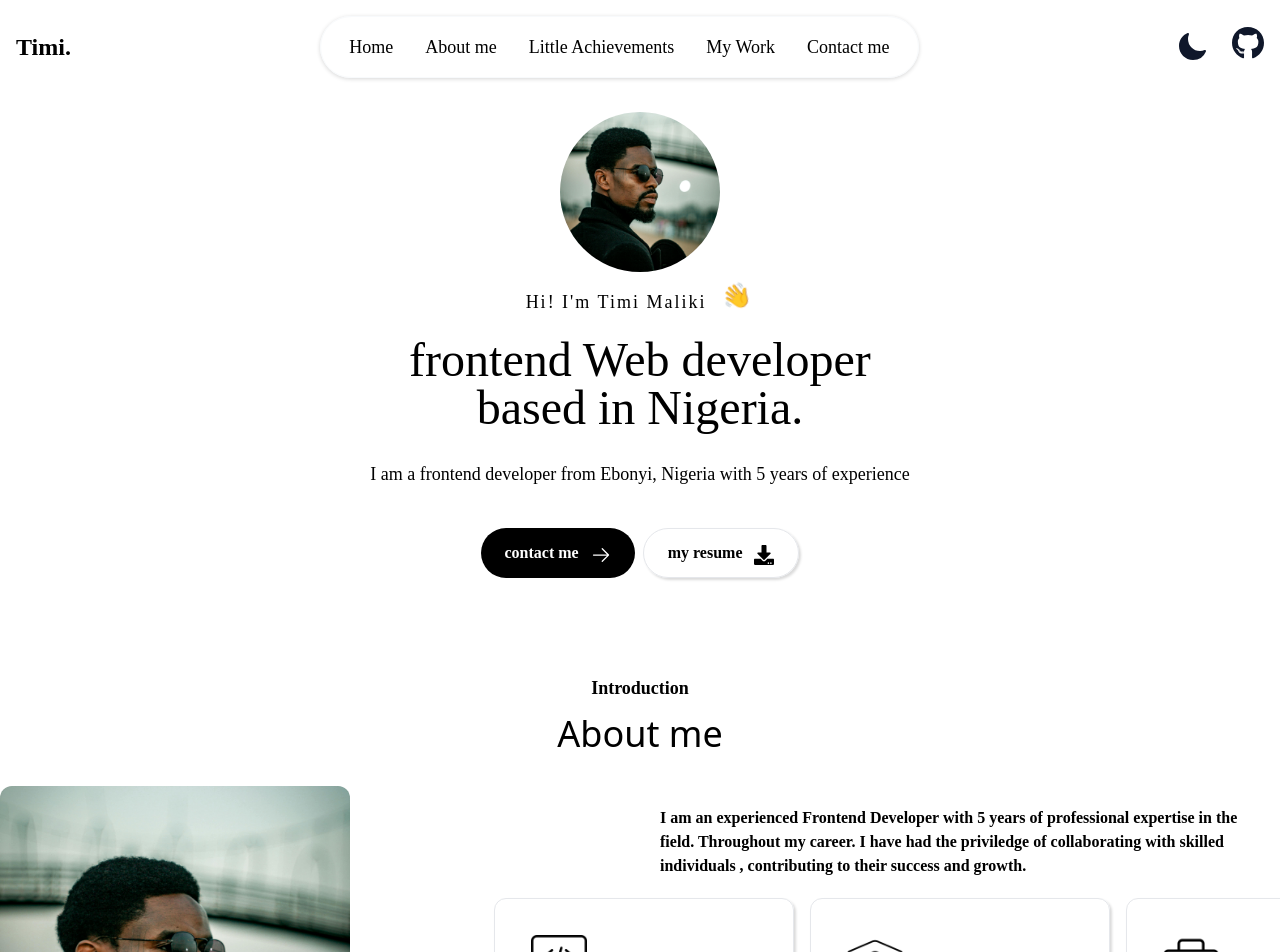
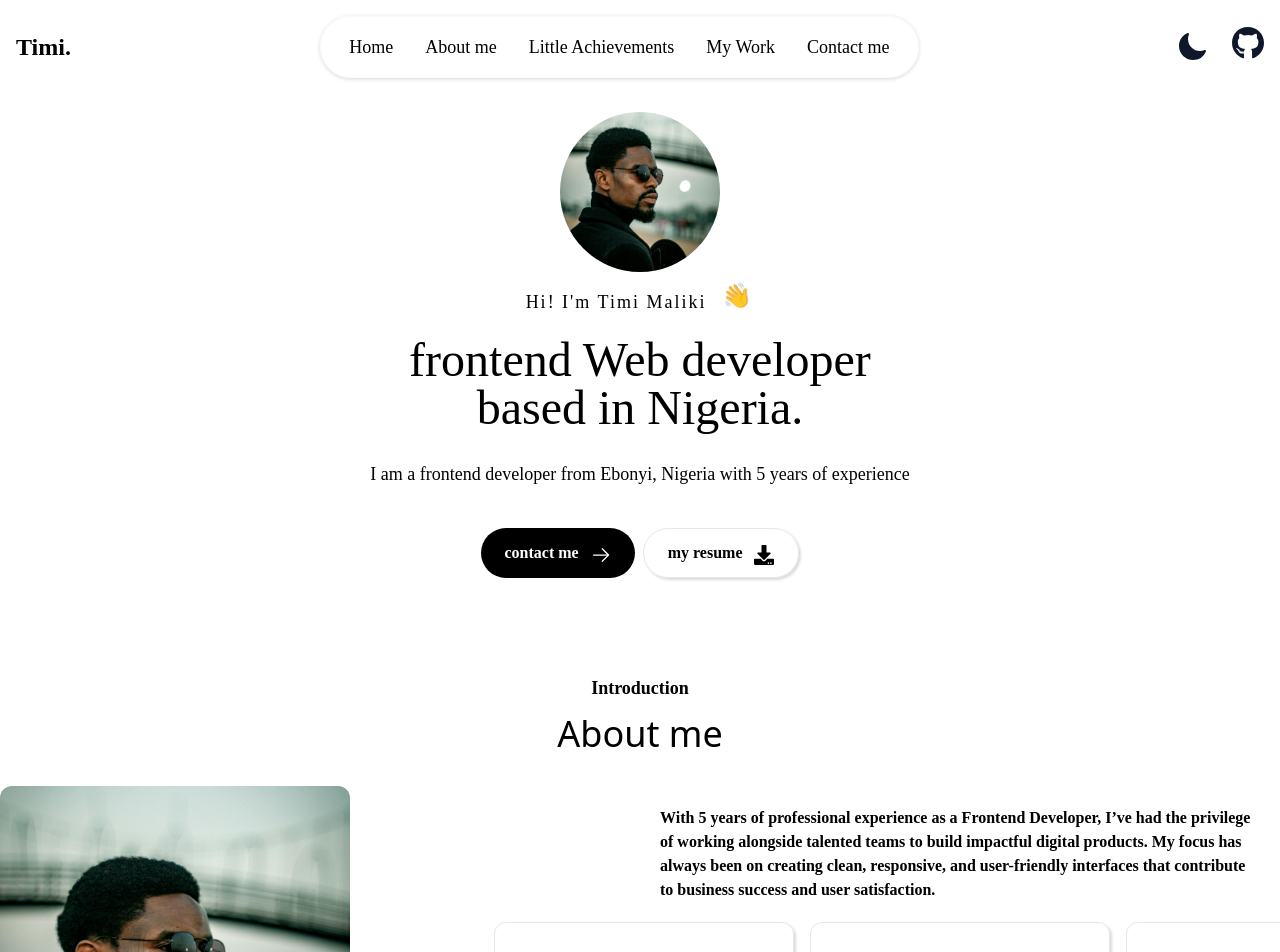
Before and after one commit to TimiMaliki/Timi, a React (Create React App) app: page / in a window 1280 px wide. Shown: the top 952 px of the page. Built offline with nearby package versions, Linux system fonts and the light colour scheme.

Commit message:
serivces write up

```diff
--- a/src/sections/About.jsx
+++ b/src/sections/About.jsx
@@ -25,10 +25,9 @@ const AboutMe = () => {
         <div className="w-full details ovo-regular">
           <div className="intro">
             <h4 className="md:p-5 text-base font-semibold">
-              I am an experienced Frontend Developer with 5 years of
-              professional expertise in the field. Throughout my career. I have
-              had the priviledge of collaborating with skilled individuals ,
-              contributing to their success and growth.
+            With 5 years of professional experience as a Frontend Developer,
+             I’ve had the privilege of working alongside talented teams to build impactful digital products.
+             My focus has always been on creating clean, responsive, and user-friendly interfaces that contribute to business success and user satisfaction.
             </h4>
           </div>
           <div className="w-full details-about  md:flex md:justify-center gap-2 md:gap-4">
--- a/src/sections/Services.jsx
+++ b/src/sections/Services.jsx
@@ -21,10 +21,11 @@ const Services = () => {
                 icon={webDesign}
                 header={"Web design"}
                 text={
-                  "Web development is the process of building"
+                  "I craft beautiful, user-friendly websites that not only look great but actually work. Think sleek layouts, smooth navigation, and a sprinkle of magic to keep your users hooked."
                 }
                 readmore={"readmore"}
-                more={""}
+                more={`I design clean, responsive, and user-centered websites that align with your
+                brand and business goals. My focus is on creating intuitive layouts and seamless experiences that engage users and drive results.`}
               />
             </div>
 
@@ -34,10 +35,14 @@ const Services = () => {
                 icon={teaching}
                 header={"Teaching"}
                 text={
-                  "BSc in Computer Engineering Michael Okpara University of Agriculture Umudike , Nigeria"
+                  `Beyond development, I’m passionate about sharing knowledge.`
                 }
                 readmore={"readmore"}
-                more={"CGPA - 3.54"}
+                more={`
+                I enjoy mentoring junior developers,
+                  simplifying complex concepts, and fostering growth within teams. Whether through pair programming, documentation, or training sessions,
+                  I believe teaching is a powerful way to reinforce collaboration and drive collective success
+                `}
               />
             </div>
 
@@ -47,10 +52,11 @@ const Services = () => {
                 icon={behance}
                 header={"UI/UX"}
                 text={
-                  "UI/UX design focuses on creating a seamless user experience"
+                  "I care a lot about how things look and feel. I design clean, user-friendly interfaces that make websites easy to use and enjoyable to navigate."
                 }
                 readmore={"readmore"}
-                more={""}
+                more={`With a deep understanding of UI/UX principles, I craft user interfaces that are not only visually
+                engaging but also highly functional—ensuring seamless, accessible, and intuitive experiences across all devices`}
               />
             </div>
 
@@ -61,10 +67,10 @@ const Services = () => {
                 icon={gallery}
                 header={"Graphics design"}
                 text={
-                  "Creative design solutions to enhance virtual communiction"
+                  "I also create eye-catching graphics—from social media posts to brand assets—that help your message stand out and leave a lasting impression"
                 }
                 readmore={"readmore"}
-                more={""}
+                more={"Need cool visuals? I whip up scroll-stopping designs that make your brand pop and your audience say ‘wow!"}
               />
             </div>
 
```
